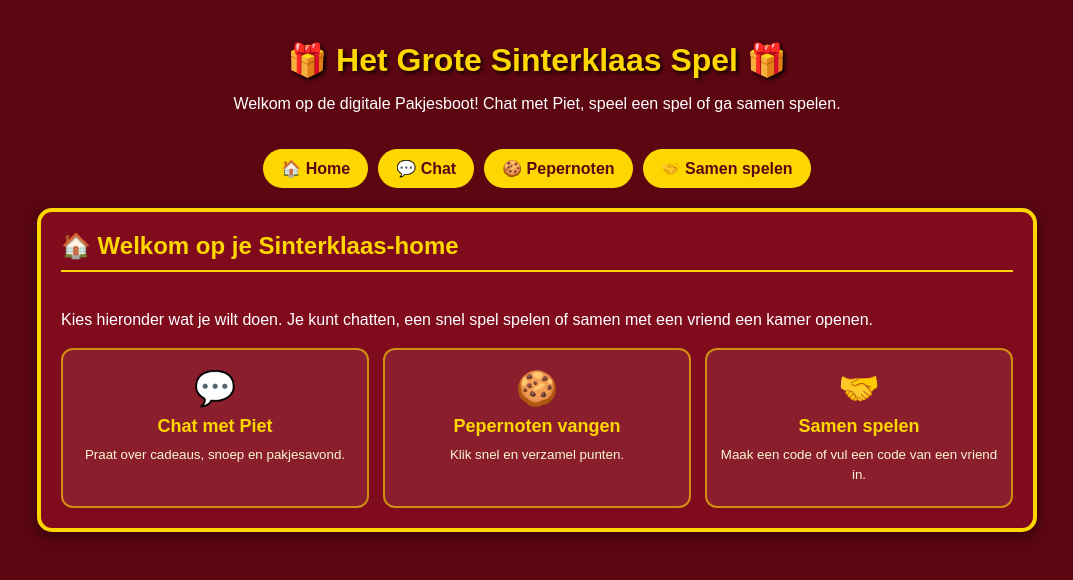
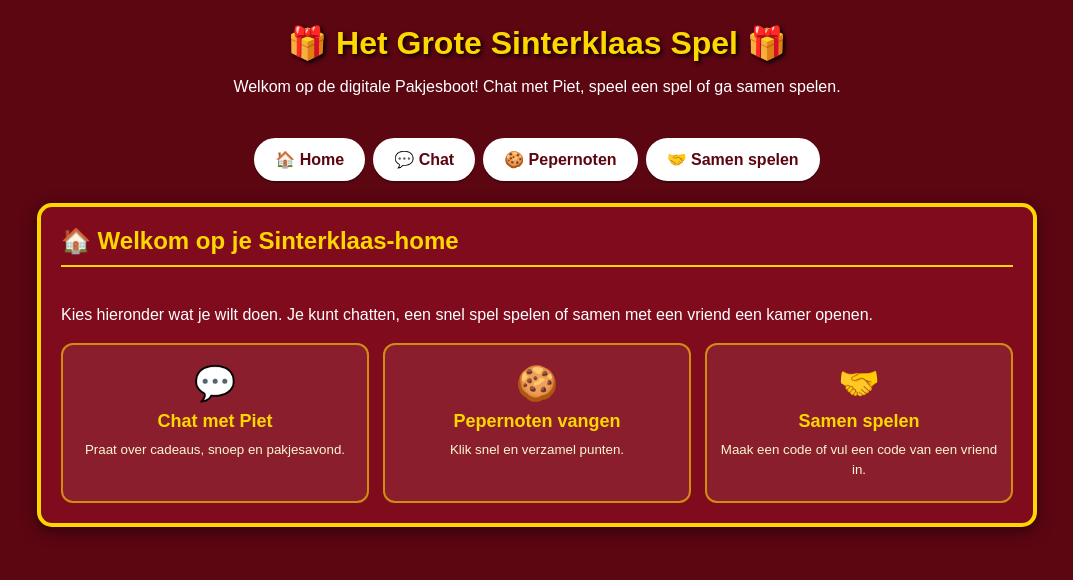
Before and after one commit to Pietentijd/pietenspel-chat, a website: page index.html in a window 1280 px wide. Shown: the whole page, without its empty margins (103-1176 px from the left). Drawn offline with Linux system fonts and the light colour scheme.

Commit message:
Unify navigation styling across pages

```diff
--- a/style.css
+++ b/style.css
@@ -7,7 +7,7 @@ body {
     background-color: #5c0612;
     color: #fff;
     margin: 0;
-    padding: 20px;
+    padding: 24px 20px 40px;
     display: flex;
     flex-direction: column;
     align-items: center;
@@ -62,38 +62,41 @@ body {
 
 .topbar {
     text-align: center;
-    margin-bottom: 20px;
+    margin-bottom: 26px;
 }
 
 h1 {
     color: #ffd700;
     text-shadow: 2px 2px 4px #000;
-    margin-bottom: 5px;
+    margin: 0 0 10px;
+    font-size: 32px;
+    line-height: 1.2;
 }
 
 .main-menu {
     display: flex;
     flex-wrap: wrap;
     justify-content: center;
-    gap: 10px;
-    margin-bottom: 20px;
+    gap: 8px;
+    margin-bottom: 22px;
 }
 
 .menu-btn {
     display: inline-block;
-    background-color: #ffd700;
+    background-color: #fff;
     color: #5c0612;
-    border: none;
+    border: 3px solid #fff;
     border-radius: 999px;
-    padding: 10px 18px;
+    padding: 9px 18px;
     font-weight: bold;
     cursor: pointer;
     text-decoration: none;
+    box-shadow: 0 2px 0 rgba(0,0,0,0.3);
 }
 
 .menu-btn.active {
     background-color: #fff;
-    box-shadow: 0 0 0 3px rgba(255,255,255,0.2);
+    box-shadow: 0 0 0 3px rgba(255,215,0,0.55), 0 2px 0 rgba(0,0,0,0.3);
 }
 
 .container {
```
